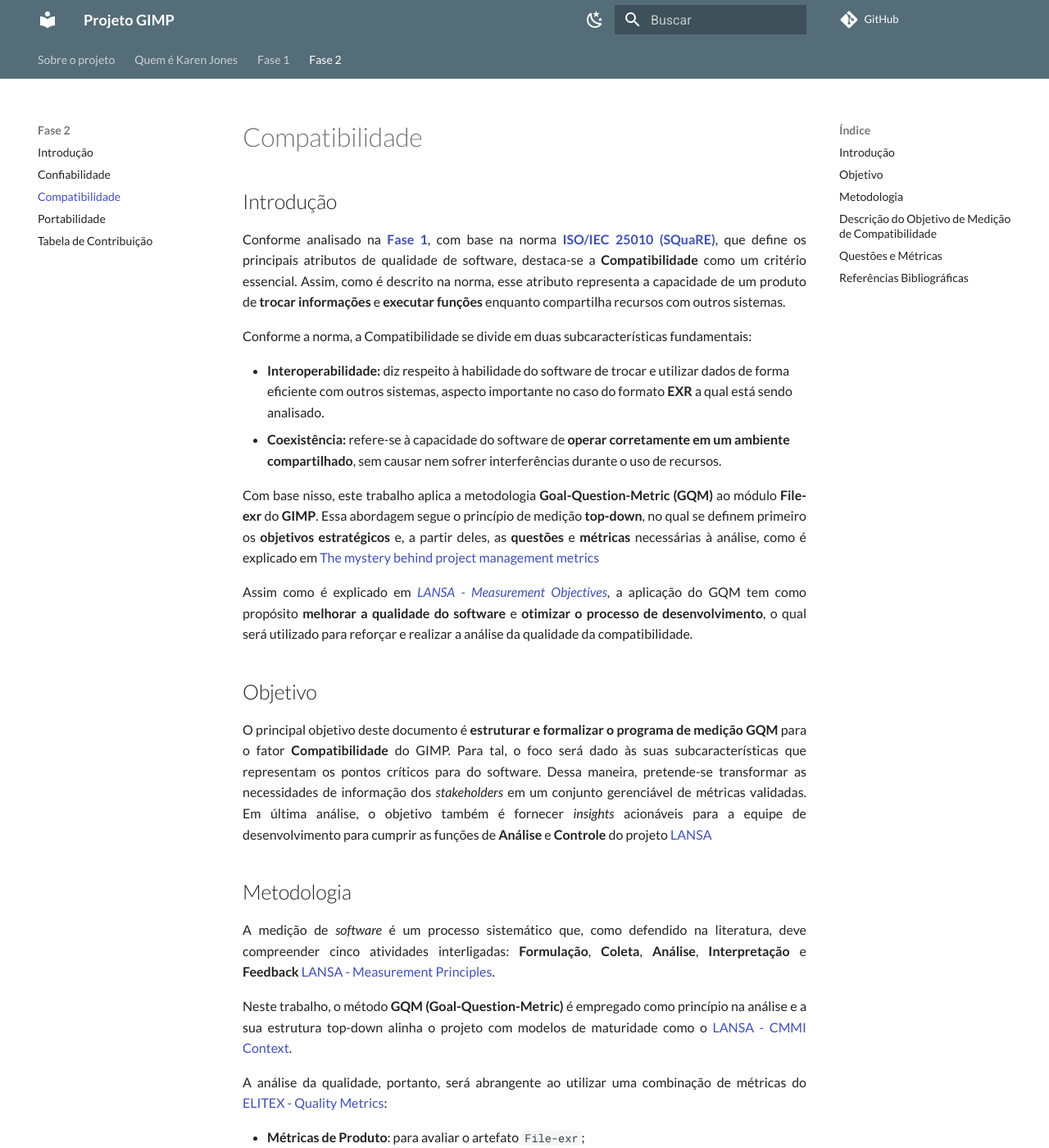
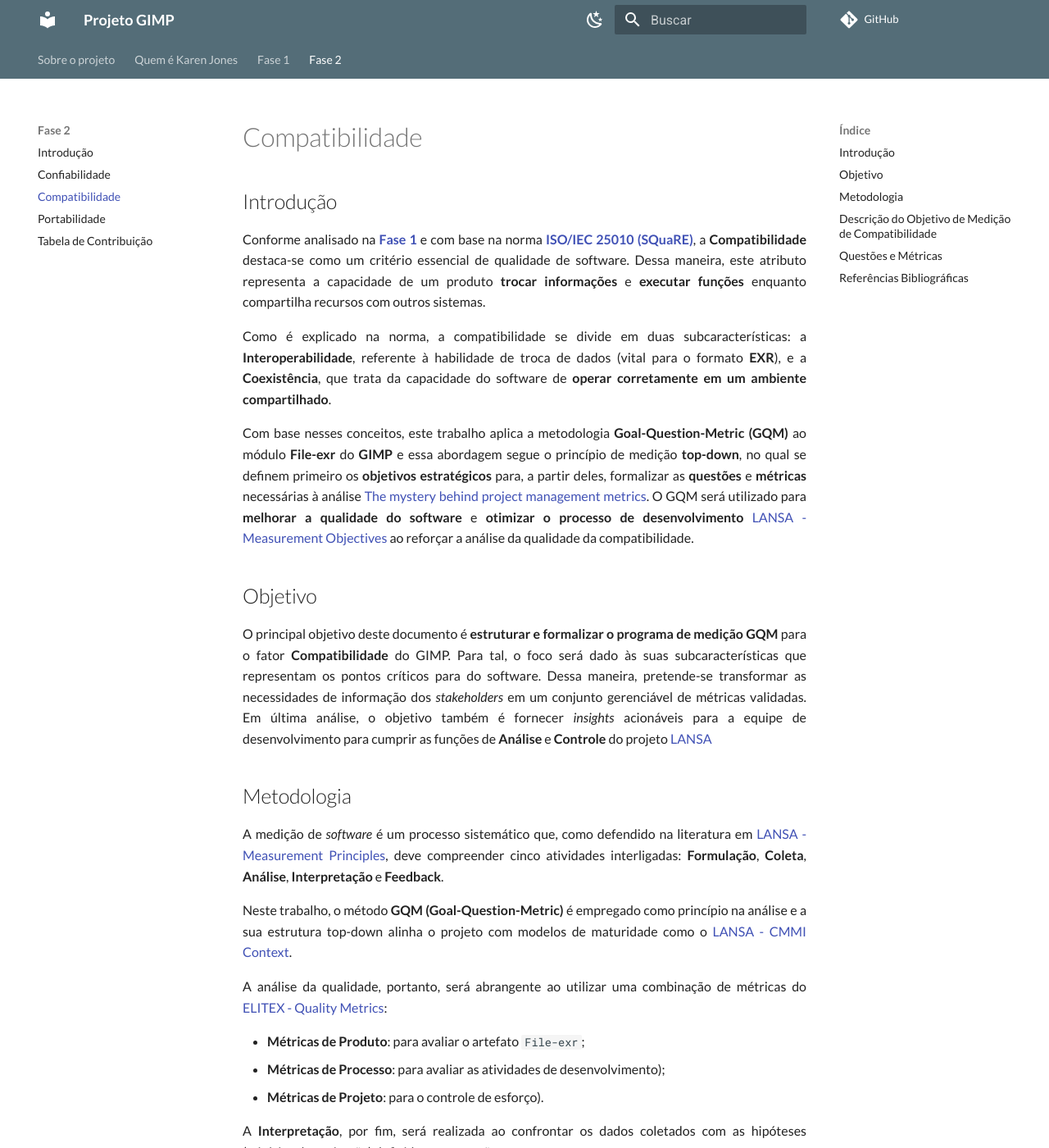
Before and after one commit to FCTE-Qualidade-de-Software-1/2025-2_T02_Karen_Jones, an MkDocs documentation site: the page built from docs/fase2/2-compatibilidade.md, in a window 1280 px wide and 1400 px high. Shown: the whole window at 82% size. Built offline with MkDocs 1.6.1 and Material for MkDocs 9.7.7, drawn with Linux system fonts in a browser that asks for light colours; comment, search, counter and statistics services are not loaded; some of the changed text lies outside the part shown.

Commit message:
Update 2-compatibilidade.md

```diff
--- a/docs/fase2/2-compatibilidade.md
+++ b/docs/fase2/2-compatibilidade.md
@@ -2,16 +2,11 @@
 
 ## Introdução
 
-Conforme analisado na [**Fase 1**](https://fcte-qualidade-de-software-1.github.io/2025-2_T02_Karen_Jones/fase1/fase1/), com base na norma [**ISO/IEC 25010 (SQuaRE)**](https://blog.onedaytesting.com.br/iso-iec-25010/), que define os principais atributos de qualidade de software, destaca-se a **Compatibilidade** como um critério essencial. Assim, como é descrito na norma, esse atributo representa a capacidade de um produto de **trocar informações** e **executar funções** enquanto compartilha recursos com outros sistemas.
+Conforme analisado na [**Fase 1**](https://fcte-qualidade-de-software-1.github.io/2025-2_T02_Karen_Jones/fase1/fase1/) e com base na norma [**ISO/IEC 25010 (SQuaRE)**](https://blog.onedaytesting.com.br/iso-iec-25010/), a **Compatibilidade** destaca-se como um critério essencial de qualidade de software. Dessa maneira, este atributo representa a capacidade de um produto **trocar informações** e **executar funções** enquanto compartilha recursos com outros sistemas.
 
-Conforme a norma, a Compatibilidade se divide em duas subcaracterísticas fundamentais:
+Como é explicado na norma, a compatibilidade se divide em duas subcaracterísticas: a **Interoperabilidade**, referente à habilidade de troca de dados (vital para o formato **EXR**), e a **Coexistência**, que trata da capacidade do software de **operar corretamente em um ambiente compartilhado**.
 
-- **Interoperabilidade:** diz respeito à habilidade do software de trocar e utilizar dados de forma eficiente com outros sistemas, aspecto importante no caso do formato **EXR** a qual está sendo analisado.
-- **Coexistência:** refere-se à capacidade do software de **operar corretamente em um ambiente compartilhado**, sem causar nem sofrer interferências durante o uso de recursos.
-
-Com base nisso, este trabalho aplica a metodologia **Goal-Question-Metric (GQM)** ao módulo **File-exr** do **GIMP**. Essa abordagem segue o princípio de medição **top-down**, no qual se definem primeiro os **objetivos estratégicos** e, a partir deles, as **questões** e **métricas** necessárias à análise, como é explicado em [The mystery behind project management metrics](https://www.pmi.org/learning/library/project-management-metrics-mystery-9304)
-
-Assim como é explicado em [*LANSA - Measurement Objectives*](https://lansa.com/blog/app-development/what-are-software-metrics-how-can-i-measure-these-metrics/), a aplicação do GQM tem como propósito **melhorar a qualidade do software** e **otimizar o processo de desenvolvimento**, o qual será utilizado para reforçar e realizar a análise da qualidade da compatibilidade.
+Com base nesses conceitos, este trabalho aplica a metodologia **Goal-Question-Metric (GQM)** ao módulo **File-exr** do **GIMP** e essa abordagem segue o princípio de medição **top-down**, no qual se definem primeiro os **objetivos estratégicos** para, a partir deles, formalizar as **questões** e **métricas** necessárias à análise [The mystery behind project management metrics](https://www.pmi.org/learning/library/project-management-metrics-mystery-9304). O GQM será utilizado para **melhorar a qualidade do software** e **otimizar o processo de desenvolvimento** [LANSA - Measurement Objectives](https://lansa.com/blog/app-development/what-are-software-metrics-how-can-i-measure-these-metrics/) ao reforçar a análise da qualidade da compatibilidade.
 
 ## Objetivo
 
@@ -29,7 +24,7 @@
 * **Métricas de Processo**: para avaliar as atividades de desenvolvimento);
 * **Métricas de Projeto**: para o controle de esforço).
 
-A **Interpretação**, por fim, será realizada ao confrontar os dados coletados com as hipóteses (critérios de aceitação) definidas nas questões, o que garante que a avaliação da Compatibilidade seja objetiva, baseada em dados e, crucialmente, relevante para o fluxo de trabalho do usuário de acordo com o [MoldStud - Compatibility Importance](https://moldstud.com/articles/p-essential-key-metrics-for-measuring-success-in-compatibility-testing-for-quality-assurance).
+A **Interpretação**, por fim, será realizada ao confrontar os dados coletados com as hipóteses (critérios de aceitação) definidas nas questões.
 
 
 ## Descrição do Objetivo de Medição de Compatibilidade
```
Also changed, not shown: other parts of docs/fase2/2-compatibilidade.md (+1 -1 lines).
